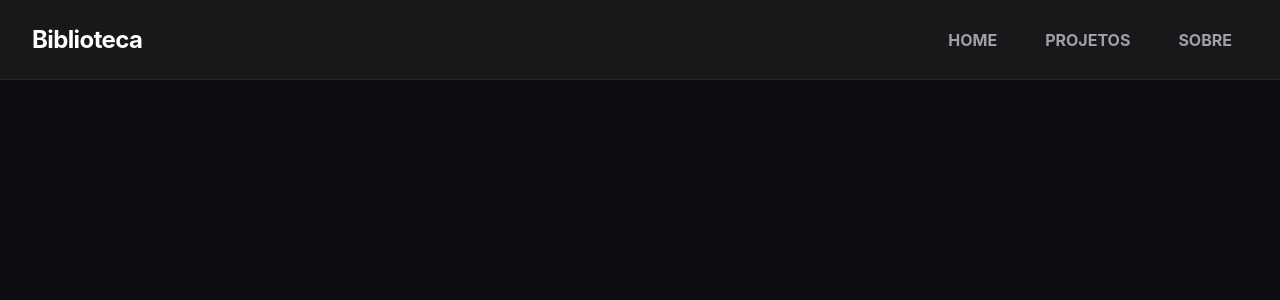
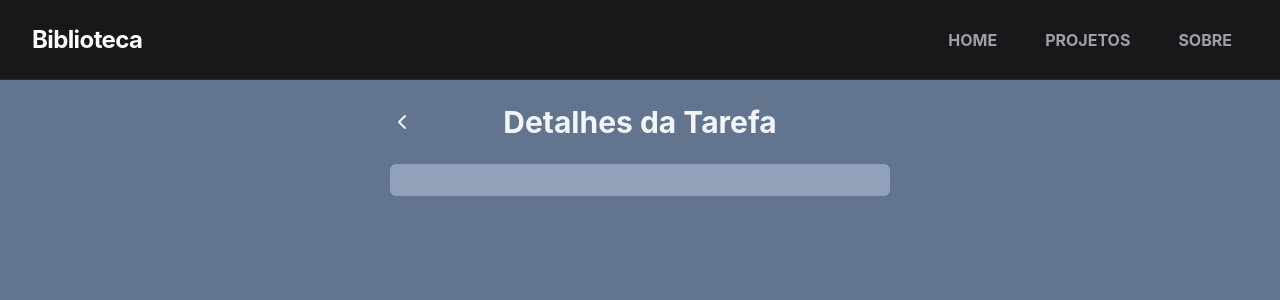
Before and after one commit to Tarcesio/biblioteca-pessoal, a React (Vite) app: page /tasksDescription in a window 1280 px wide. Shown: the top 300 px of the page. Built offline with nearby package versions, Linux system fonts and the light colour scheme.

Commit message:
Erro de rotas.
Uma rota foi esquecida de ser adicionada.

```diff
--- a/src/App.jsx
+++ b/src/App.jsx
@@ -3,6 +3,8 @@ import Header from './components/Header'
 import Main from './components/Main'
 import TodoListPage from './pages/todo-list/TodoListPage'
 import InteractiveColors from './pages/interactiveColors/interactiveColors'
+// 1. Importe a página de detalhes com o caminho correto da árvore:
+import TaskPage from './pages/todo-list/pages/TaskPage'
 import { Routes, Route } from 'react-router-dom'
 
 export default function App() {
@@ -12,6 +14,7 @@ export default function App() {
       <Routes>
         <Route path="/" element={<Main />} />
         <Route path="/todo-list" element={<TodoListPage />} />
+        <Route path="/tasksDescription" element={<TaskPage />} />
         <Route path="/interactive-colors" element={<InteractiveColors />} />
       </Routes>
     </>
--- a/src/pages/todo-list/pages/TaskPage.jsx
+++ b/src/pages/todo-list/pages/TaskPage.jsx
@@ -2,6 +2,7 @@ import { useSearchParams } from "react-router-dom"
 import { ChevronLeftIcon } from "lucide-react";
 import { useNavigate } from "react-router-dom";
 import Title from "../components/Title";
+
 
 export default function TaskPage() {
 
@@ -16,7 +17,7 @@ export default function TaskPage() {
 
     return(
         <div className="h-screen w-screen bg-slate-500 p-6 flex justify-center">
-            <div className="w-[500px] space-y-4">
+            <div className="w-125 space-y-4">
                 <div className="flex justify-center relative mb-6">
                     <button
                     className="absolute left-0 top-0 bottom-0 text-slate-100"
```
